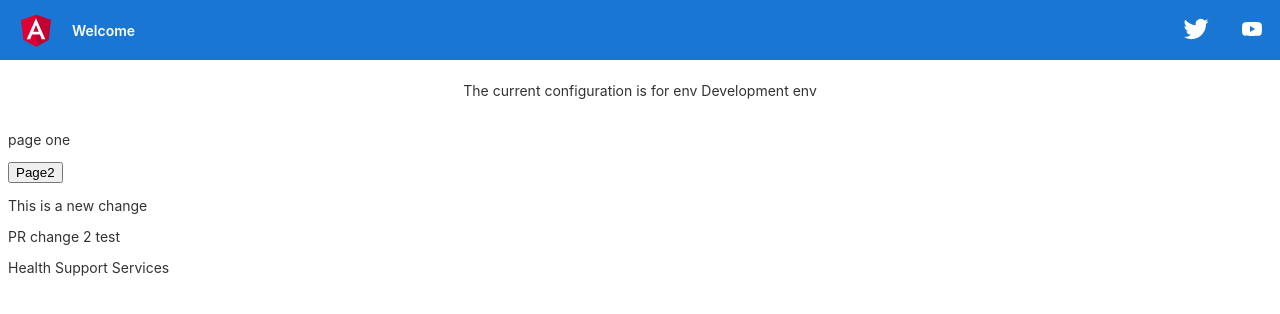
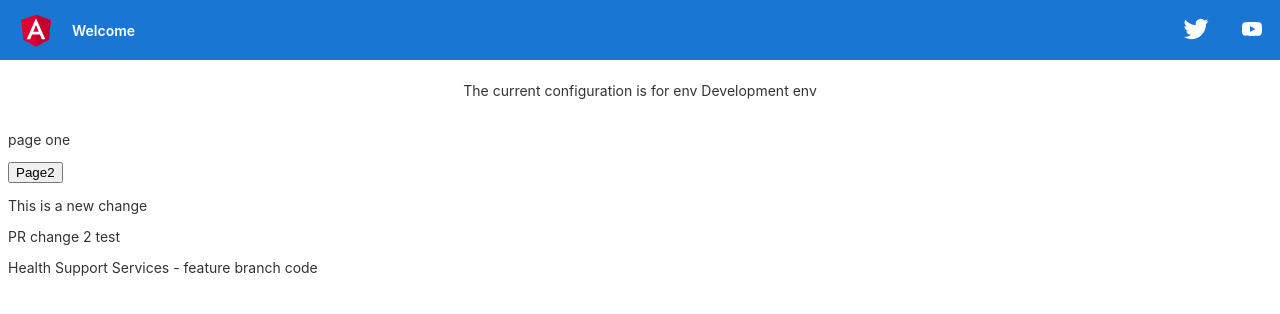
Before and after one commit to waiholiu/StaticWebAppDemo, an Angular app: page / in a window 1280 px wide. Shown: the top 314 px of the page. Built offline with nearby package versions, Linux system fonts and the light colour scheme.

Commit message:
checked in

```diff
--- a/src/app/page1/page1.component.html
+++ b/src/app/page1/page1.component.html
@@ -2,4 +2,4 @@
 <a [routerLink]="'/page2'"><button mat-raised-button color="primary">Page2</button></a>
 <p>This is a new change</p>
 <p> PR change 2 test </p>
-<p> Health Support Services </p>
+<p> Health Support Services - feature branch code </p>
```
